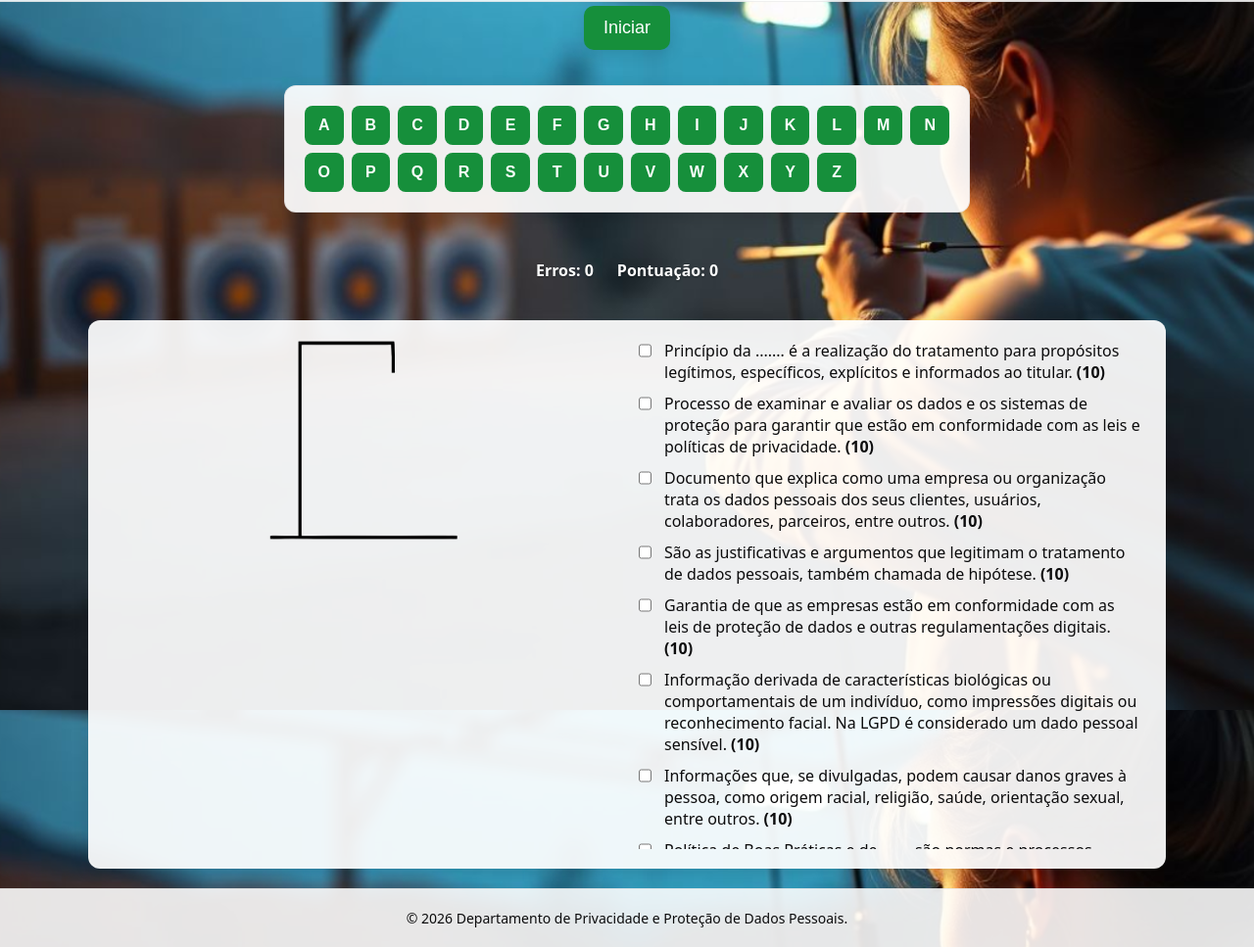
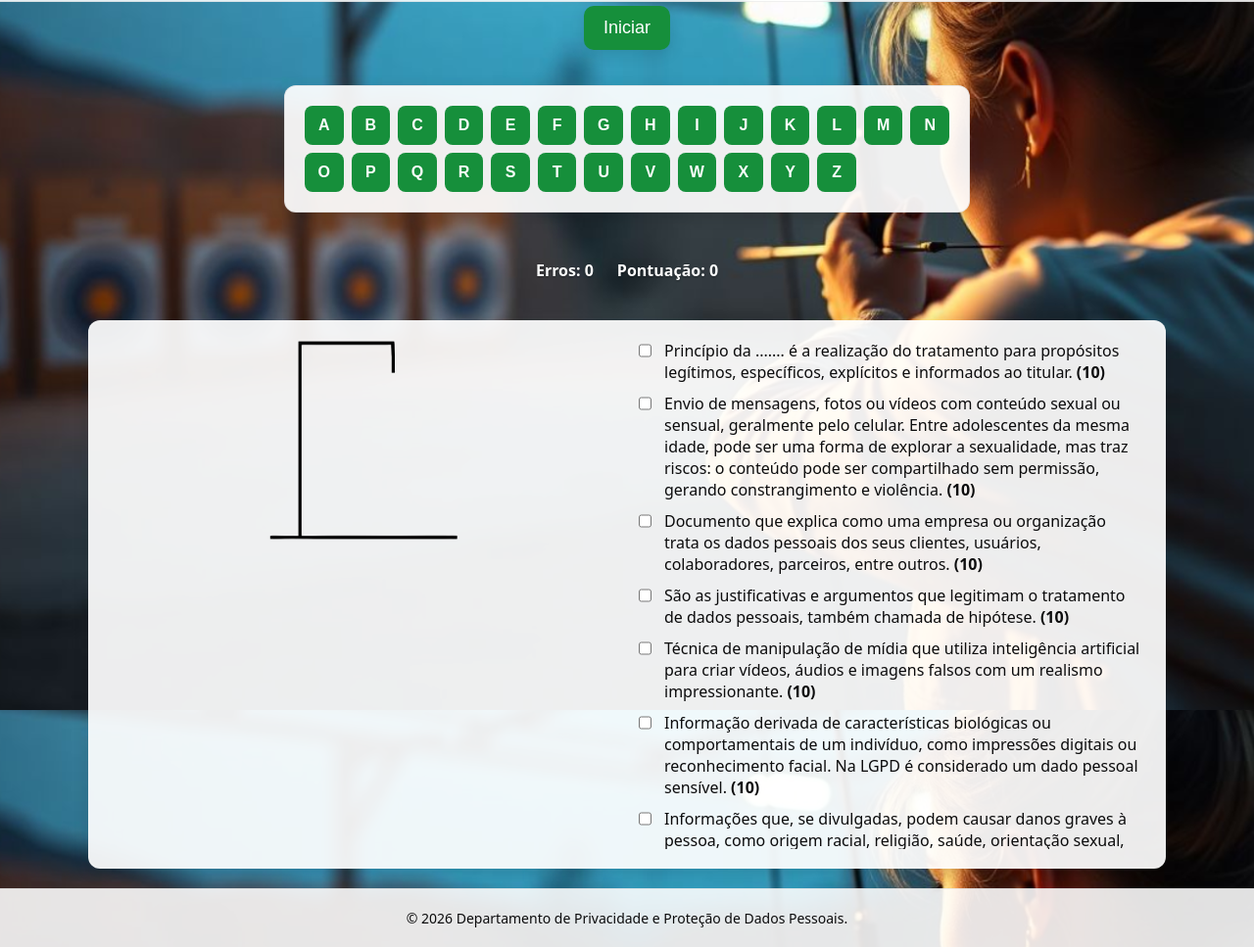
Before and after one commit to storyboardppd/hq, a plain HTML site: page 12_2026_jogoforca_resp.html in a window 1280 px wide. Shown: the part 75-1042 px from the top of the page at 98% size. Drawn offline with Linux system fonts and the light colour scheme.

Commit message:
Update 12_2026_jogoforca_resp.html

```diff
--- a/12_2026_jogoforca_resp.html
+++ b/12_2026_jogoforca_resp.html
@@ -307,14 +307,14 @@
   <script>
     // ------- Modelo de perguntas -------
     const perguntas = [
-            { question: "Princípio da ....... é a realização do tratamento para propósitos legítimos, específicos, explícitos e informados ao titular.", answer: "FINALIDADE", nota: 10 },
-            { question: "Processo de examinar e avaliar os dados e os sistemas de proteção para garantir que estão em conformidade com as leis e políticas de privacidade.", answer: "AUDITORIADEDADOS", nota: 10 },
+             { question: "Princípio da ....... é a realização do tratamento para propósitos legítimos, específicos, explícitos e informados ao titular.", answer: "FINALIDADE", nota: 10 },
+            { question: "Envio de mensagens, fotos ou vídeos com conteúdo sexual ou sensual, geralmente pelo celular. Entre adolescentes da mesma idade, pode ser uma forma de explorar a sexualidade, mas traz riscos: o conteúdo pode ser compartilhado sem permissão, gerando constrangimento e violência.", answer: "SEXTING", nota: 10 },
             { question: "Documento que explica como uma empresa ou organização trata os dados pessoais dos seus clientes, usuários, colaboradores, parceiros, entre outros.", answer: "AVISODEPRIVACIDADE", nota: 10 },
             { question: "São as justificativas e argumentos que legitimam o tratamento de dados pessoais, também chamada de hipótese.", answer: "BASESLEGAIS", nota: 10 },
-            { question: "Garantia de que as empresas estão em conformidade com as leis de proteção de dados e outras regulamentações digitais.", answer: "COMPLIANCE", nota: 10 },
+            { question: "Técnica de manipulação de mídia que utiliza inteligência artificial para criar vídeos, áudios e imagens falsos com um realismo impressionante.", answer: "DEEPFAKE", nota: 10 },
             { question: "Informação derivada de características biológicas ou comportamentais de um indivíduo, como impressões digitais ou reconhecimento facial. Na LGPD é considerado um dado pessoal sensível.", answer: "DADOBIOMETRICO", nota: 10 },
             { question: "Informações que, se divulgadas, podem causar danos graves à pessoa, como origem racial, religião, saúde, orientação sexual, entre outros.", answer: "DADOSENSIVEL", nota: 10 },
-            { question: "Política de Boas Práticas e de ....... são normas e processos internos que assegurem o cumprimento abrangente da legislação de proteção de dados pessoais.", answer: "GOVERNANCA", nota: 10 },
+            { question: "Conjunto de técnicas usadas para confirmar a idade de um usuário, que garante que menores de idade não acessem conteúdos impróprios.", answer: "GARANTIADEIDADE", nota: 10 },
             { question: "...... da LGPD são os pontos que norteiam qualquer tratamento de dados pessoais, são obrigatórios e devem ser cumpridos.", answer: "PRINCIPIOS", nota: 10 },
             { question: "Toda operação realizada com dados pessoais, por exemplo: coleta, produção, classificação, utilização, acesso, reprodução, transmissão, processamento, arquivamento, armazenamento, eliminação, avaliação ou controle da informação, etc.", answer: "TRATAMENTO", nota: 10 }
         ];
```
